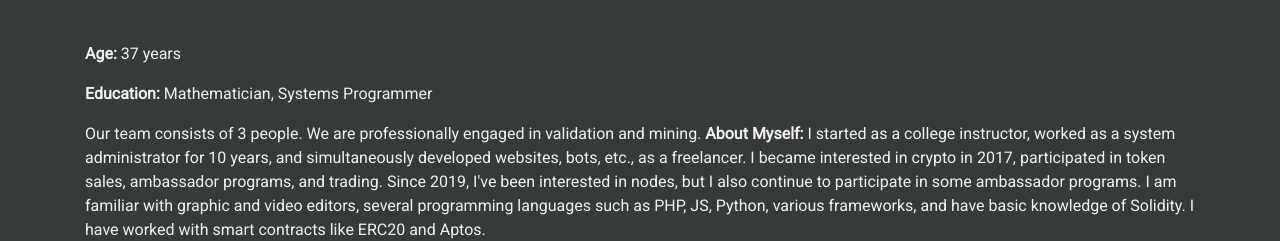
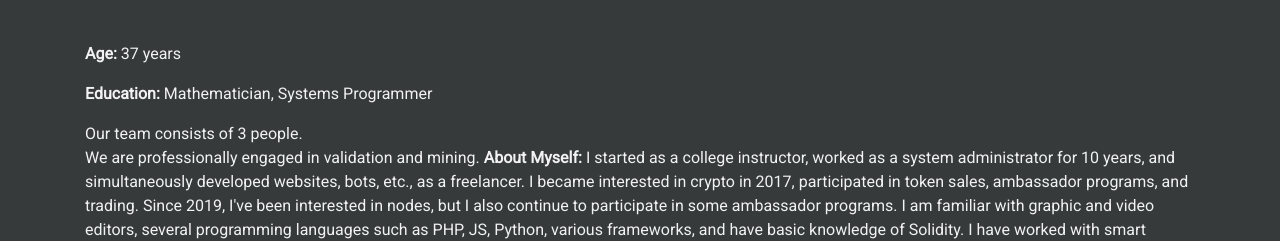
Before and after one commit to tarabukinivan/personal, a plain HTML site: page index.html in a window 1280 px wide. Shown: the part 711-952 px from the top of the page. Drawn offline with nearby package versions, Linux system fonts and the light colour scheme.

Commit message:
Update index.html

```diff
--- a/index.html
+++ b/index.html
@@ -83,7 +83,7 @@
                 <h2>About me</h2>
             <p><b>Age:</b> 37 years</p>
             <p><b>Education:</b> Mathematician, Systems Programmer</p>
-            <p>Our team consists of 3 people. We are professionally engaged in validation and mining. <b>About Myself:</b> I started as a college instructor, worked as a system administrator for 10 years, and simultaneously developed websites, bots, etc., as a freelancer. I became interested in crypto in 2017, participated in token sales, ambassador programs, and trading. Since 2019, I've been interested in nodes, but I also continue to participate in some ambassador programs. I am familiar with graphic and video editors, several programming languages such as PHP, JS, Python, various frameworks, and have basic knowledge of Solidity. I have worked with smart contracts like ERC20 and Aptos.</p>
+            <p>Our team consists of 3 people.<br>We are professionally engaged in validation and mining. <b>About Myself:</b> I started as a college instructor, worked as a system administrator for 10 years, and simultaneously developed websites, bots, etc., as a freelancer. I became interested in crypto in 2017, participated in token sales, ambassador programs, and trading. Since 2019, I've been interested in nodes, but I also continue to participate in some ambassador programs. I am familiar with graphic and video editors, several programming languages such as PHP, JS, Python, various frameworks, and have basic knowledge of Solidity. I have worked with smart contracts like ERC20 and Aptos.</p>
             <p>Discord: mr#9464</p>
             <p>Telegram: @tarabukinivan</p>
             <p>Twitter: https://twitter.com/qjtze9GsNnNwHjO</p>
```
